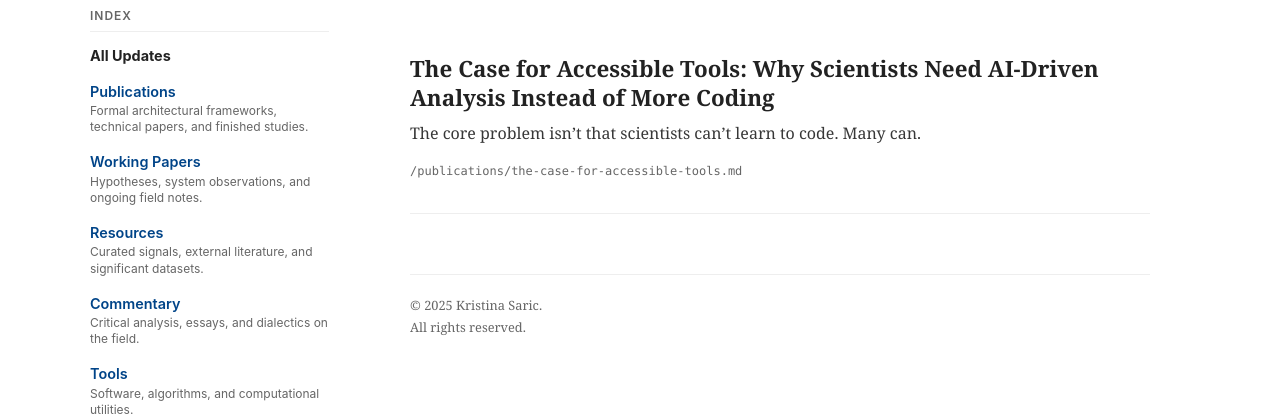
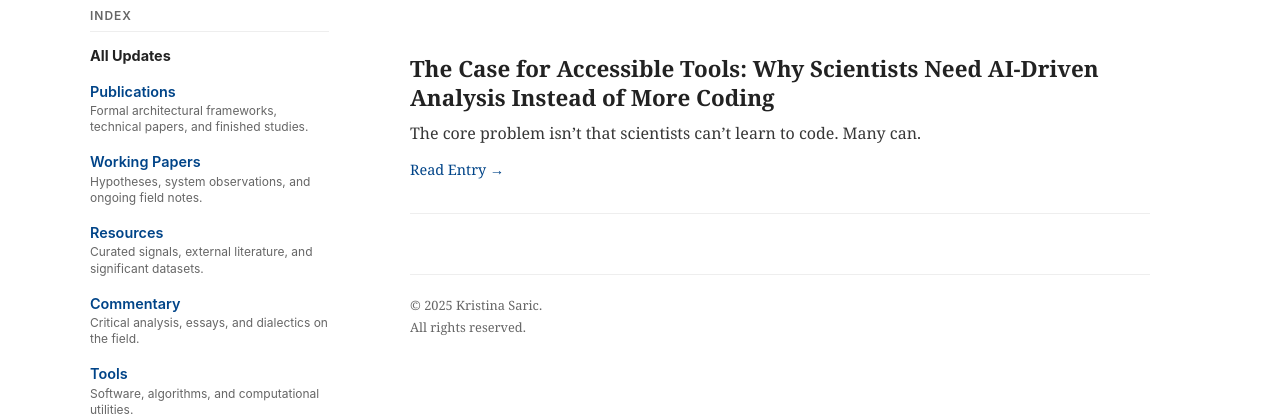
Before and after one commit to KSVQ/wikki-sci, a Flask app: page /publications in a window 1280 px wide. Shown: the part 220-640 px from the top of the page. Run offline with Flask 3, Linux system fonts and the light colour scheme.

Commit message:
Read Entry Link Fix

```diff
--- a/templates/category.html
+++ b/templates/category.html
@@ -27,10 +27,7 @@
         </p>
         {% endif %}
 
-        <!-- File Meta -->
-        <span style="font-family: 'Menlo', monospace; font-size: 0.75rem; color: var(--meta-color);">
-            /{{ meta.slug }}/{{ post.slug }}.md
-        </span>
+        <a href="/{{ post.category_slug }}/{{ post.slug }}" style="font-size: 0.9rem; font-weight: 500; color: var(--accent-color);">Read Entry &rarr;</a>
 
     </li>
     {% endfor %}
```
